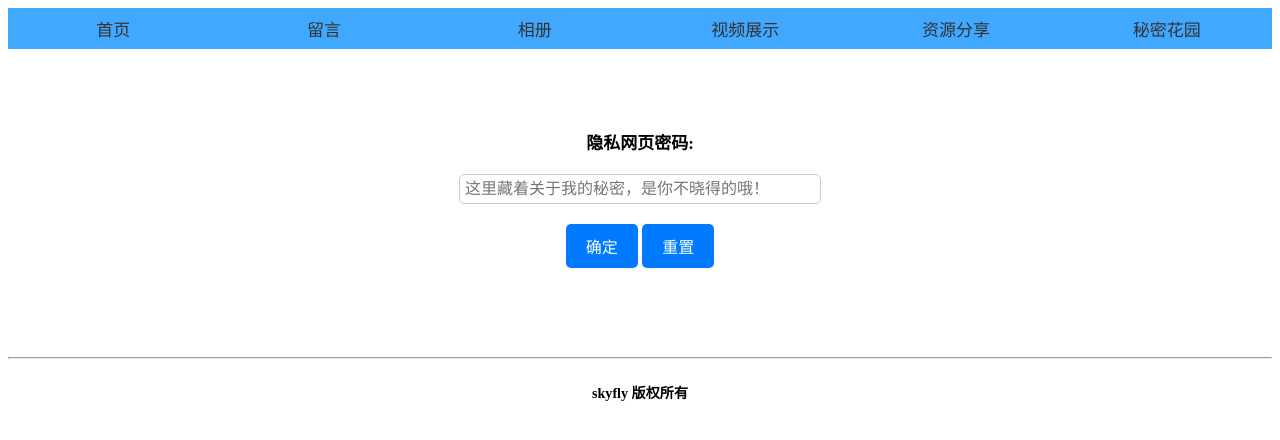
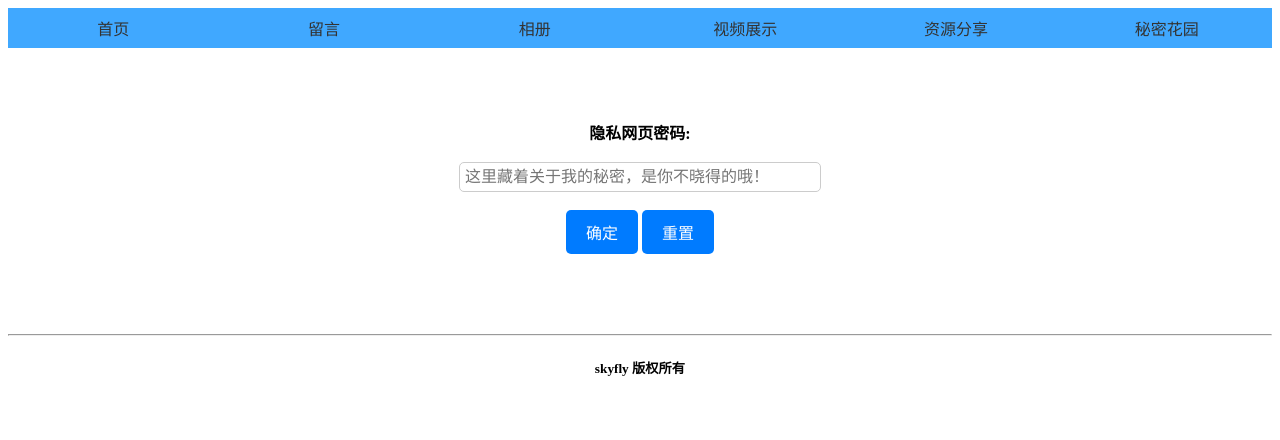
Before and after one commit to skyfly410/skyfly410.github.io, a plain HTML site: page bmfile.html in a window 1280 px wide. Drawn offline with Linux system fonts and the light colour scheme.

Commit message:
update bmfile.html.
Signed-off-by: 东方渣客 <14780183+skyfly410@user.noreply.gitee.com>

```diff
--- a/bmfile.html
+++ b/bmfile.html
@@ -130,16 +130,9 @@
 
                 body {
 
-                    font-size:18px;
+                    font-size:17px;
 
                 }
-
-                nav a {
-
-                    display:block;
-
-                }
-
             }
 
             @media (max-width:768px) {
@@ -156,9 +149,6 @@
                 }
 
          }
-                body {
-
-                    font-size:17px;}
         </style>
         <script>
             // 禁用右键菜单
```
